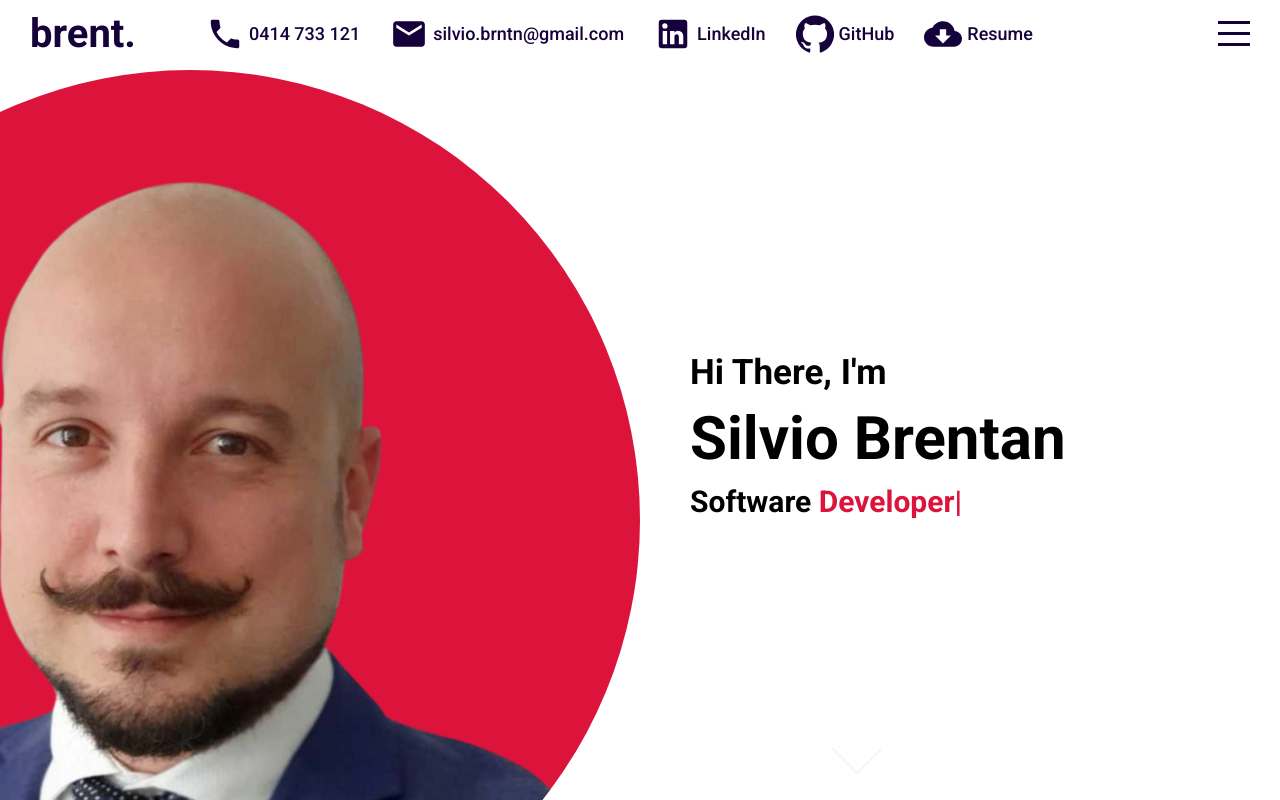
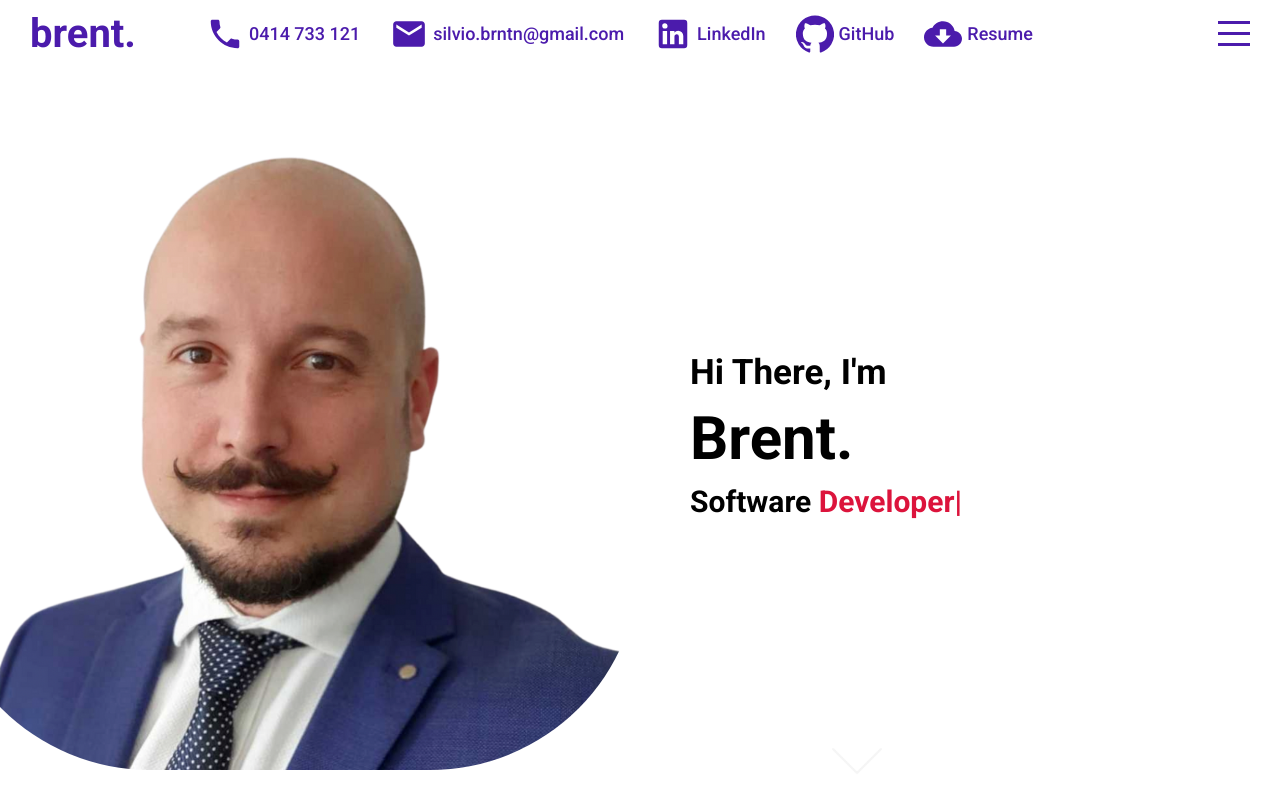
Before and after one commit to Brent-prod/porfolio-website, a React (Create React App) app: page / in a window 1280 px wide. Built offline with nearby package versions, Linux system fonts and the light colour scheme.

Commit message:
changed color schema

```diff
--- a/src/components/intro/Intro.js
+++ b/src/components/intro/Intro.js
@@ -24,7 +24,7 @@ export default function Intro() {
 			<div className="right">
 				<div className="wrapper">
 					<h2>Hi There, I'm</h2>
-					<h1>Silvio Brentan</h1>
+					<h1>Brent.</h1>
 					<h3>
 						Software <span ref={textRef} />
 					</h3>
--- a/src/components/intro/intro.scss
+++ b/src/components/intro/intro.scss
@@ -15,10 +15,10 @@
 		overflow: hidden;
 
 		.imgContainer {
-			width: 900px;
-			height: 900px;
-			background-color: crimson;
-			border-radius: 50%; // to make background round
+			width: 700px;
+			height: 700px;
+			background-color: white;
+			border-radius: 30%; // to make background round
 			display: flex;
 			align-items: flex-end;
 			justify-content: center;
--- a/src/global.scss
+++ b/src/global.scss
@@ -1,4 +1,4 @@
-$mainColor: #15023a;
+$mainColor: #4b1bac;
 
 $width: 768px; // this is a common breakpoint to make sites responsive
 
```
